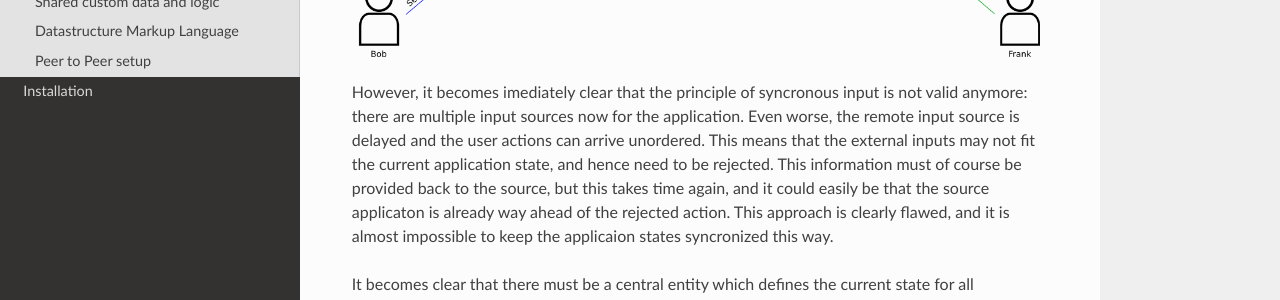
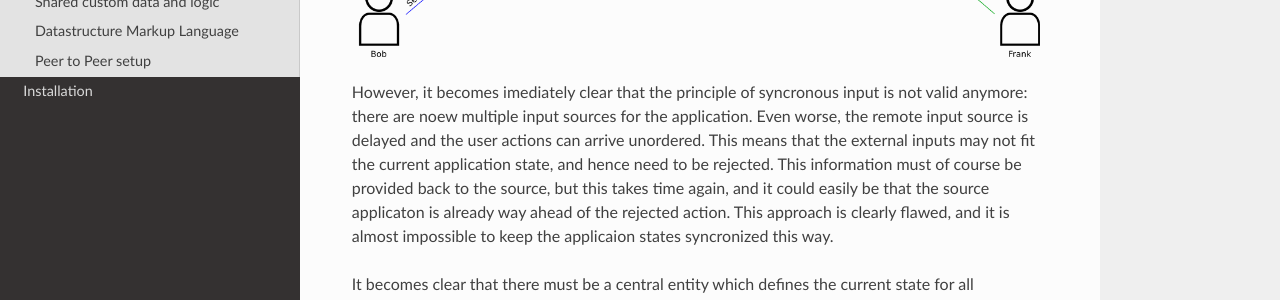
Before and after one commit to OpenCollaborationPlatform/OCP, a Sphinx documentation site: the page built from docs/source/overview.rst, in a window 1280 px wide and 900 px high, scrolled down 499 px. Shown: the part 175-475 px from the top of the window. Built offline with Sphinx 7.4.7 and the Read the Docs theme 2.0.0, drawn with Linux system fonts in a browser that asks for light colours; some of the changed text lies outside the part shown.

Commit message:
Finish overview section

```diff
--- a/docs/source/overview.rst
+++ b/docs/source/overview.rst
@@ -11,7 +11,7 @@
 
 |collaboration_application|
 
-However, it becomes imediately clear that the principle of syncronous input is not valid anymore: there are multiple input sources now for the application. Even worse, the remote input source is delayed and the user actions can arrive unordered. This means that the external inputs may not fit the current application state, and hence need to be rejected. This information must of course be provided back to the source, but this takes time again, and it could easily be that the source applicaton is already way ahead of the rejected action. This approach is clearly flawed, and it is almost impossible to keep the applicaion states syncronized this way.
+However, it becomes imediately clear that the principle of syncronous input is not valid anymore: there are noew multiple input sources for the application. Even worse, the remote input source is delayed and the user actions can arrive unordered. This means that the external inputs may not fit the current application state, and hence need to be rejected. This information must of course be provided back to the source, but this takes time again, and it could easily be that the source applicaton is already way ahead of the rejected action. This approach is clearly flawed, and it is almost impossible to keep the applicaion states syncronized this way.
 
 It becomes clear that there must be a central entity which defines the current state for all applications, some kind of system that every update is written to and where each application can inquery the currently valid data. Using a database for that comes to mind. It does provide a consistent view on data and allows to be accessed from multiple applications worldwide. Pefect, rigth? Not really. Imagine the following sequence of events:
 
```
Also changed, not shown: other parts of docs/source/overview.rst (+16 -1 lines), docs/images/layer_versioned_blocking.svg, docs/images/peer_to_peer.png (added), docs/images/peer_to_peer.svg (added).
